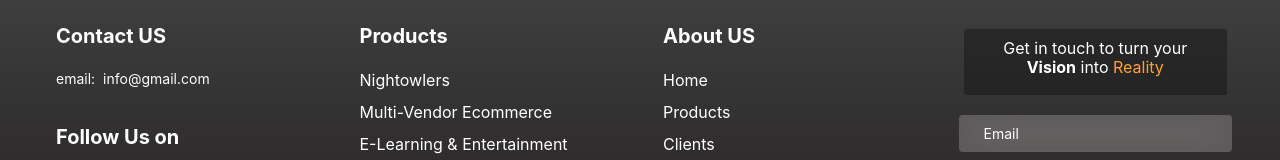
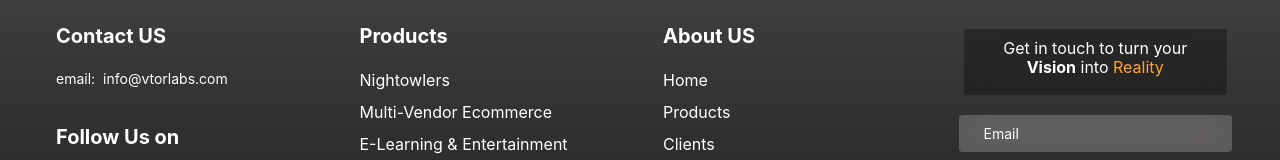
Before and after one commit to ankita1276/vtorPage, an Angular app: page /#/home in a window 1280 px wide. Shown: the part 3086-3246 px from the top of the page. Built offline with nearby package versions, Linux system fonts and the light colour scheme.

Commit message:
added padding on footer

```diff
--- a/src/app/shared/component/footer/footer.component.html
+++ b/src/app/shared/component/footer/footer.component.html
@@ -4,7 +4,7 @@
         <ul class="navbar-nav py-2">
            <!-- <li class="px-2 py-1 text-white font-sm mobileHide ">General Enquiry</li> -->
            <!-- <li class="px-2 py-1 text-white font-sm ">Phone :<span class="pl-2">9284469487</span></li> -->
-           <li class="px-2 py-1 text-white font-sm ">email:<span class="pl-2">info@gmail.com</span></li>
+           <li class="px-2 py-1 text-white font-sm ">email:<span class="pl-2">info@vtorlabs.com</span></li>
            <!-- <li class="px-2 py-1 text-white font-sm ">Partnerships :<span class="pl-2">9284469487</span></li>   -->
         </ul>
         <h5 class="text-white font-weight-bold px-2 mt-4">Follow Us on</h5>
--- a/src/app/shared/component/footer/footer.component.scss
+++ b/src/app/shared/component/footer/footer.component.scss
@@ -46,6 +46,7 @@
 .d-flex{
     margin: 5px;
     padding-top: 10px;
+    padding-bottom: 20px;
 }
 
 .fa{
```
